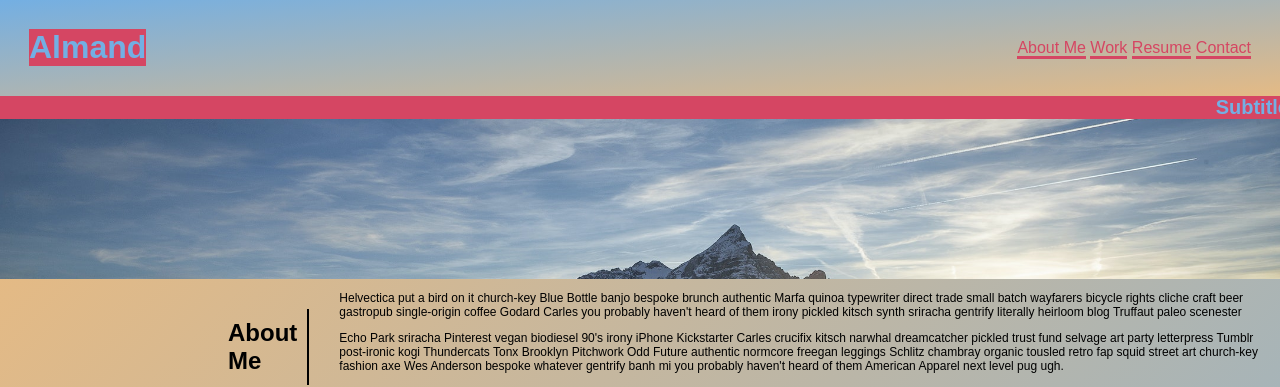
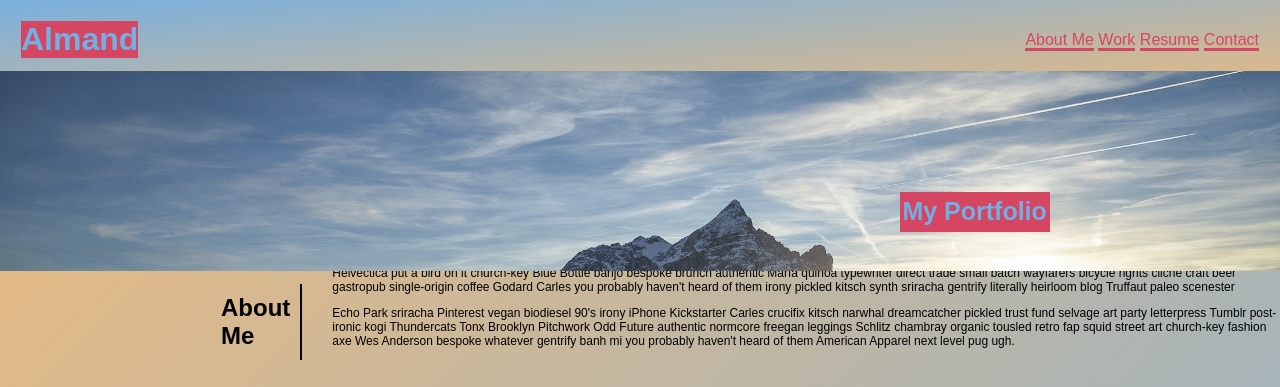
Before and after one commit to jalmand2/Portfolio, a plain HTML site: page index.html in a window 1280 px wide. Shown: the top 387 px of the page. Drawn offline with Linux system fonts and the light colour scheme.

Commit message:
fixed subtitle

```diff
--- a/assets/css/style.css
+++ b/assets/css/style.css
@@ -6,7 +6,7 @@ header {
     display: flex;
     justify-content: space-between;
     align-items: center;
-    margin: -9px;
+    margin: -17px;
 }
 .first-header {
     background-color: rgb(213, 70, 99);
@@ -31,16 +31,26 @@ a {
     height: 200px;
     background-size: cover;
     margin: -17px;
+    position: relative;
 
     }
 .h2 {
-	font-size: 20px;
+	font-size: 25px;
+    width: 150px;
+    height: 40px;
+    background-color: rgb(213, 70, 99);
+    color:rgb(115, 175, 227);
     display: flex;
-    justify-content: flex-end;
-    align-items: flex-end;
-    background-color: rgb(213, 70, 99);
-    width: 100%;
-    color:rgb(115, 175, 227);
+    align-items: center;
+    justify-content: center;
+    position: absolute;
+    left: 70%;
+    top: 50%;
+
+
+
+
+
 }
 .work-images {
     display: flex;
@@ -53,7 +63,7 @@ main {
     display: flex;
     flex-direction: column;
     background-image: linear-gradient(to bottom right,rgb(228, 186, 133), rgb(115, 175, 227));
-    margin: -10px;
+    margin: -17px;
 }
 section {
     display: flex;
--- a/index.html
+++ b/index.html
@@ -26,7 +26,7 @@
 
   <!-- subtitle -->
   <div class ="subtitle">
-    <h2 class="h2">Subtitle</h2>
+    <h2 class="h2">My Portfolio</h2>
   </div>
 
   <main>
```
Also changed, not shown: 1 other file.
